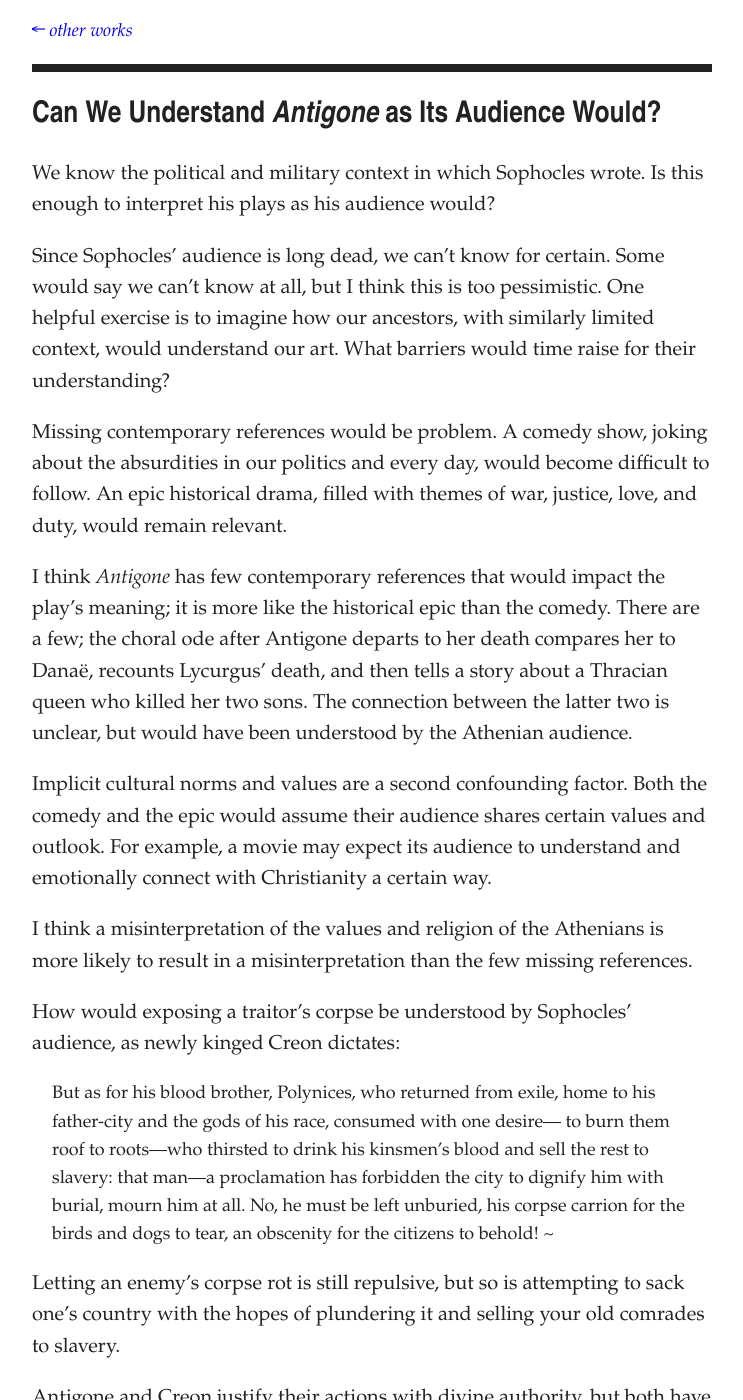
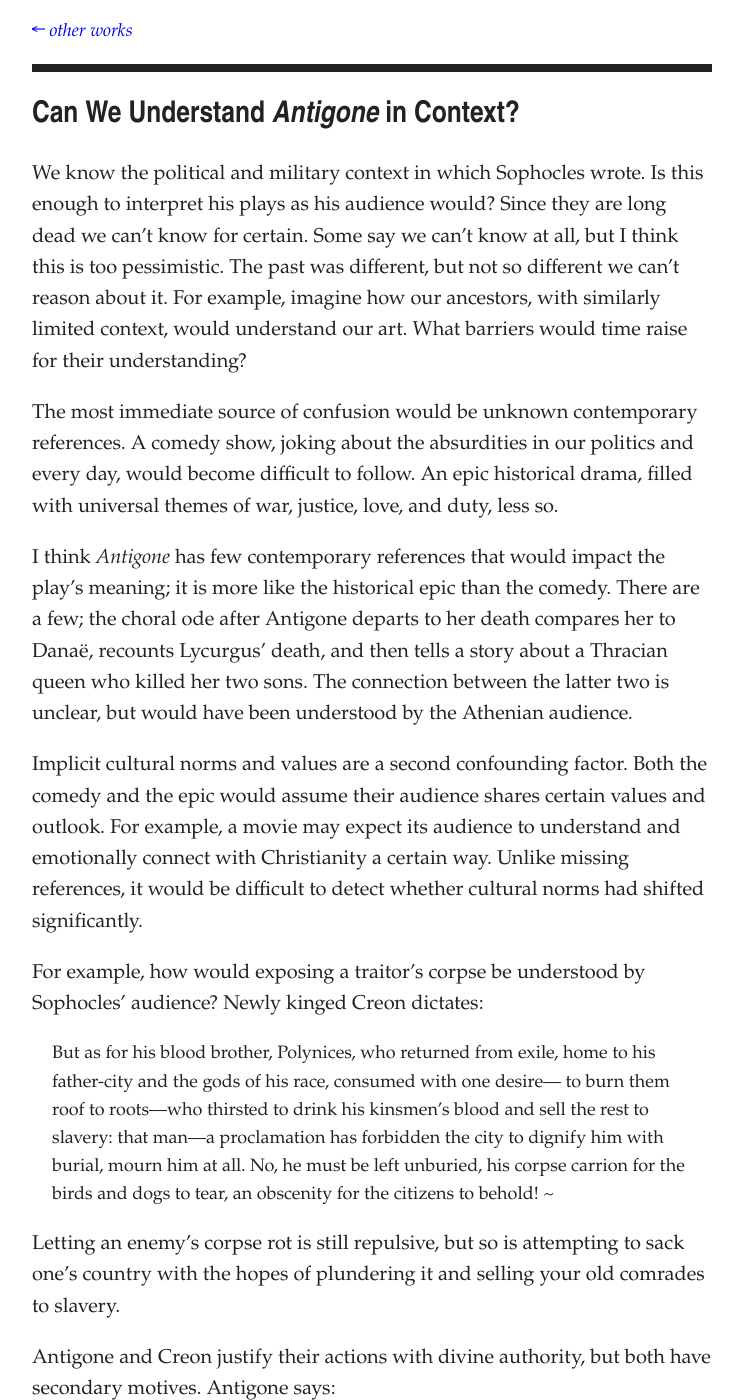
Before and after one commit to artsandmetaphysics/goodlifeodyssey, a Jekyll site: the page built from posts/2020-06-14-antigone-historical-context.md, in a window 1280 px wide and 1400 px high. Shown: the whole window, without its empty margins (268-1011 px from the left). Built offline with Jekyll 4.4.1, drawn with Linux system fonts in a browser that asks for light colours; some of the changed text lies outside the part shown.

Commit message:
Add content

```diff
--- a/_config.yml
+++ b/_config.yml
@@ -6,7 +6,7 @@ url: "http://artsandmetaphysics.com"
 
 markdown: kramdown
 theme: minima
-permalink: /meditations/:title
+permalink: /meditations/:year/:i_month/:title
 config:
   - jekyll-feed
 exclude:
--- a/_layouts/basic.html
+++ b/_layouts/basic.html
@@ -25,7 +25,7 @@
     </header>
     <main>
       <h1>{{ page.title | replace_first: "_", "<em>" | replace: " _", " <em>" | replace: "_", "</em>" | normalize_whitespace }}</h1>
-      {% if page.is_post %}<small>{{ page.date | date: "%d %B %Y" }}</small>{% endif %}
+      {% if page.is_post %}<small>{{ page.date | date: "%B %Y" }}</small>{% endif %}
       {{ content }}
     </main>
     <footer>
--- a/posts/2020-06-14-antigone.md
+++ b/posts/2020-06-14-antigone-historical-context.md
@@ -1,23 +1,19 @@
 ---
 title: >
-  Can We Understand _Antigone_ as Its Audience Would?
+  Can We Understand _Antigone_ in Context?
 description: >
    We know the political and military context in which Sophocles wrote. Is this enough to interpret his plays as his audience would?
 ---
 
-{{ page.description }}
+{{ page.description }} Since they are long dead we can't know for certain. Some say we can't know at all, but I think this is too pessimistic. The past was different, but not so different we can't reason about it.  For example, imagine how our ancestors, with similarly limited context, would understand our art. What barriers would time raise for their understanding?
 
-Since Sophocles' audience is long dead, we can't know for certain. Some would say we can't know at all, but I think this is too pessimistic. One helpful exercise is to imagine how our ancestors, with similarly limited context, would understand our art. What barriers would time raise for their understanding?
-
-Missing contemporary references would be problem. A comedy show, joking about the absurdities in our politics and every day, would become difficult to follow. An epic historical drama, filled with themes of war, justice, love, and duty, would remain relevant.
+The most immediate source of confusion would be unknown contemporary references. A comedy show, joking about the absurdities in our politics and every day, would become difficult to follow. An epic historical drama, filled with universal themes of war, justice, love, and duty, less so.
 
 I think _Antigone_ has few contemporary references that would impact the play's meaning; it is more like the historical epic than the comedy. There are a few; the choral ode after Antigone departs to her death compares her to Danaë, recounts Lycurgus' death, and then tells a story about a Thracian queen who killed her two sons. The connection between the latter two is unclear, but would have been understood by the Athenian audience.
 
-Implicit cultural norms and values are a second confounding factor. Both the comedy and the epic would assume their audience shares certain values and outlook. For example, a movie may expect its audience to understand and emotionally connect with Christianity a certain way.
+Implicit cultural norms and values are a second confounding factor. Both the comedy and the epic would assume their audience shares certain values and outlook. For example, a movie may expect its audience to understand and emotionally connect with Christianity a certain way. Unlike missing references, it would be difficult to detect whether cultural norms had shifted significantly.
 
-I think a misinterpretation of the values and religion of the Athenians is more likely to result in a misinterpretation than the few missing references.
-
-How would exposing a traitor's corpse be understood by Sophocles' audience, as newly kinged Creon dictates:
+For example, how would exposing a traitor's corpse be understood by Sophocles' audience? Newly kinged Creon dictates:
 
 > But as for his blood brother, Polynices,
 > who returned from exile, home to his father-city
```
Also changed, not shown: other parts of posts/2020-06-14-antigone-historical-context.md (+1 -1 lines), _posts/2020-06-14-antigone-historical-context.md (renamed from _posts/2020-06-14-antigone.md, +6 -10 lines).
